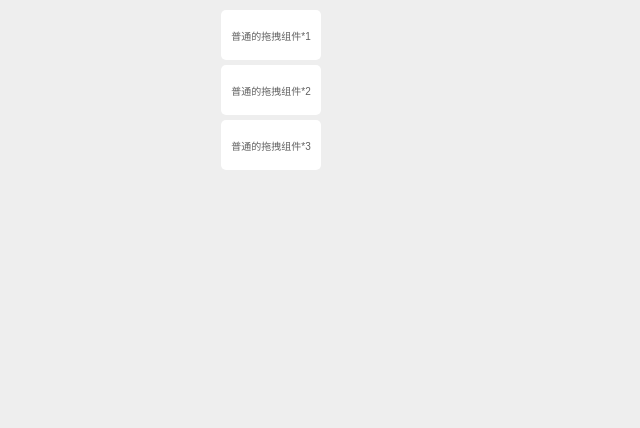
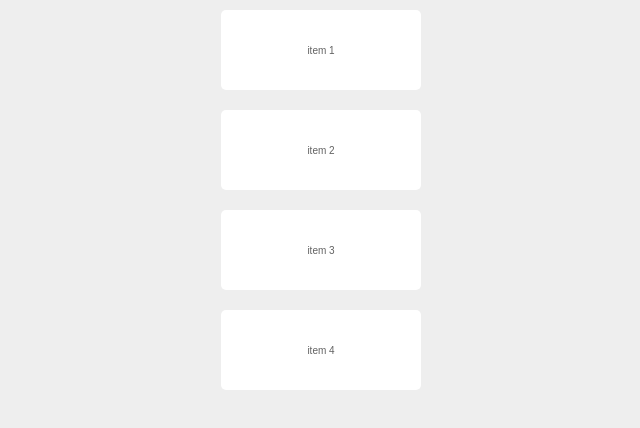
Before and after one commit to Foveluy/Luy-dragger, a React (Create React App) app: page / in a window 1280 px wide. Shown: the top 428 px of the page, without its empty margins (89-729 px from the left). Built offline with nearby package versions, Linux system fonts and the light colour scheme.

Commit message:
add list

```diff
--- a/src/index.css
+++ b/src/index.css
@@ -16,8 +16,8 @@ html {
 .props-draggers {
     margin: 10px;
     font-size: 10px;
-    width: 100px;
-    height: 50px;
+    width: 200px;
+    height: 80px;
     border-radius: 5px;
     display: flex;
     left: 0;
--- a/src/index.js
+++ b/src/index.js
@@ -5,5 +5,5 @@ import './index.css';
 import registerServiceWorker from './registerServiceWorker';
 import List from './list';
 
-ReactDOM.render(<List gap={55} />, document.getElementById('root'));
+ReactDOM.render(<List gap={100} />, document.getElementById('root'));
 registerServiceWorker();
--- a/src/list.js
+++ b/src/list.js
@@ -6,31 +6,44 @@ import Dragger from './Dragger';
  * 2.62xxx->3
  */
 const clamp = x => {
-  const num = parseInt(x);
+  const num = parseInt(x, 10);
   // 获得小数位
   const left = x - num;
   //看看到底是大于 0.5 小于 0.5，
-  return left >= 0.5 ? num + 1 : num;
+  return left > 0.5 ? num + 1 : num;
 };
 
 export default class SortList extends React.Component {
+  constructor(props) {
+    super(props);
+    this.item = {};
+    this.state = {
+      order: [
+        { name: 1, o: 0 },
+        { name: 2, o: 1 },
+        { name: 3, o: 2 },
+        { name: 4, o: 3 }
+      ],
+      currentOrder: -1
+    };
+  }
+
   static defaultProps = {
-    gap: 80
-  };
-
-  state = {
-    order: [{ name: 1, o: 0 }, { name: 2, o: 1 }, { name: 3, o: 2 }],
-    currentOrder: -1
+    gap: 80,
+    horizontal: false
   };
 
   dragging = (preOrder, x, y) => {
-    const o = clamp(y / this.props.gap);
+    const fixedDirection = this.props.horizontal ? x : y;
+
+    const o = clamp(fixedDirection / this.getGap(preOrder.o));
+    const count = this.state.order.length - 1;
     const newOrder = this.state.order.map(od => {
       if (o === od.o) {
         return { ...od, o: preOrder.o };
       }
       if (preOrder.o === od.o) {
-        return { ...od, o: o > 2 ? 2 : o };
+        return { ...od, o: o > count ? count : o };
       }
       return od;
     });
@@ -47,36 +60,43 @@ export default class SortList extends React.Component {
     });
   };
 
+  getGap = order => {
+    return this.props.gap;
+  };
+
   render() {
     return (
       <div>
-        {this.state.order.map(order => (
+        {this.state.order.map(order => {
+          //获取当前的实际位置
+          const delta = order.o * this.getGap(order.o);
+          return (
             <Dragger
               onDragMove={(event, x, y) => this.dragging(order, x, y)}
               key={order.name}
-            x={300}
+              x={this.props.horizontal ? delta : 300}
               controlled={this.state.currentOrder !== order.o}
-            y={order.o * this.props.gap}
-            onDragEnd={() => this.dragEnd(order.o)}
+              y={this.props.horizontal ? 300 : delta}
+              onDragEnd={this.dragEnd}
             >
               {({ style, handle }) => (
                 <div
+                  ref={node => (this.item[order.o] = node)}
                   className="props-draggers"
                   style={{
                     ...style,
                     position: 'absolute',
                     transition:
-                    this.state.currentOrder === order.o
-                      ? 'none'
-                      : 'all ease 0.2s'
+                      this.state.currentOrder === order.o ? 'none' : 'all 0.3s'
                   }}
                   {...handle()}
                 >
-                普通的拖拽组件*{order.name}
+                  item {order.name}
                 </div>
               )}
             </Dragger>
-        ))}
+          );
+        })}
       </div>
     );
   }
```
Also changed, not shown: 9 other files (tests, documents, lock files or other folders). Lines whose indentation alone changed are shown as unchanged.
